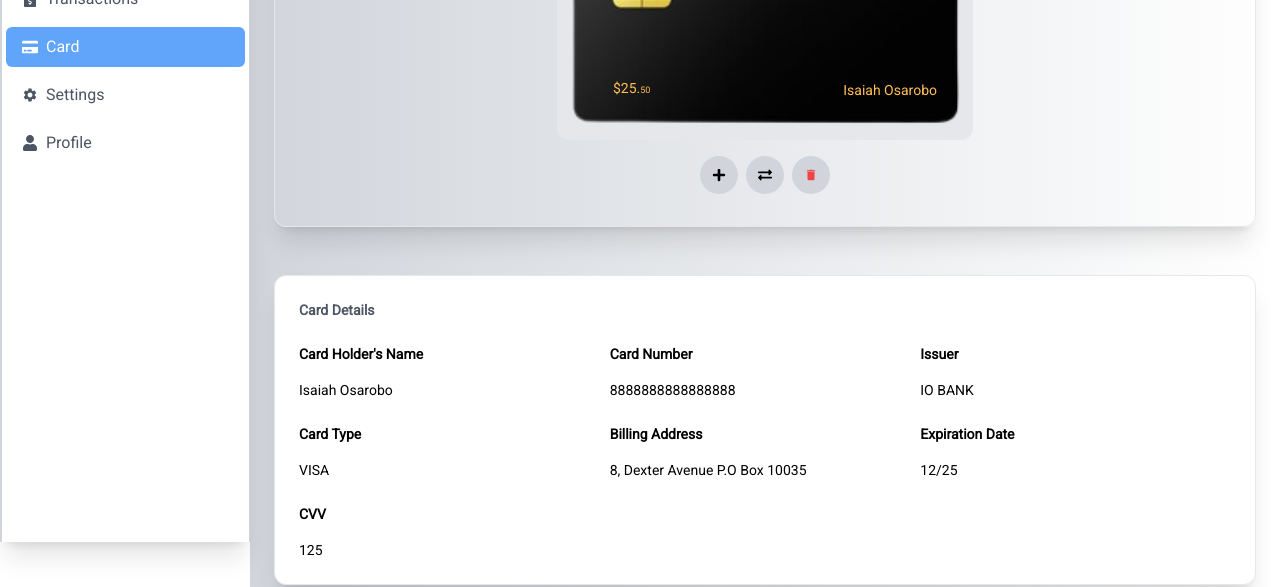
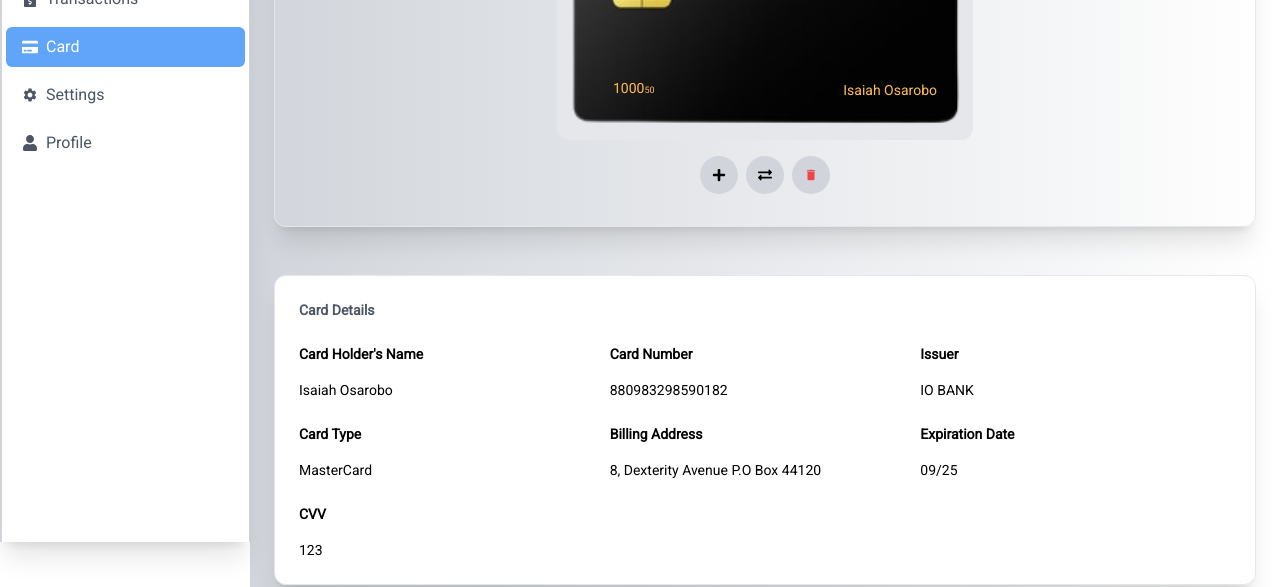
Before and after one commit to NishOG/iobank_frontend_private, a React (Create React App) app: page /dashboard/cards in a window 1280 px wide. Shown: the part 258-845 px from the top of the page. Built offline with nearby package versions, Linux system fonts and the light colour scheme; the HTML template or start-up script is replaced by a standard one.

Commit message:
Updated Card page to use details of card from the cardSlice

```diff
--- a/src/features/card/cardSlice.js
+++ b/src/features/card/cardSlice.js
@@ -8,7 +8,7 @@ import { createSlice } from "@reduxjs/toolkit";
         cardHolder: "Isaiah Osarobo",
         bankName: 'IO BANK',
         symbol: '$',
-        cardNumber: 8809832985901802,
+        cardNumber: 880983298590182,
         cardType: 'MasterCard',
         expirationDate: '09/25',
         cvv: 123,
@@ -21,9 +21,9 @@ import { createSlice } from "@reduxjs/toolkit";
     transactions: [],
 };
 
-export const cardSlicer = createSlice(
+export const cardSlice = createSlice(
     {
-        name: 'cards',
+        name: 'card',
         initialState,
         reducers: {
             addTransaction: (state, action) => {
@@ -36,8 +36,8 @@ export const cardSlicer = createSlice(
     }
 )
 
-export const { addTransaction, createCard } = cardSlicer.actions;
+export const { addTransaction, createCard } = cardSlice.actions;
 
-export default cardSlicer.reducer;
+export default cardSlice.reducer;
 
-export const card = state => state.cards.card;
+export const card = state => state.card.card;
--- a/src/pages/dashboard/Card.js
+++ b/src/pages/dashboard/Card.js
@@ -1,13 +1,15 @@
 import React from 'react'
-import { FaExchangeAlt, FaPiggyBank, FaPlus } from 'react-icons/fa'
+import { FaExchangeAlt, FaPlus } from 'react-icons/fa'
+import { useSelector } from 'react-redux'
 import Transaction from './Transaction'
 import creditCard from '../../img/credit_card.png'
 import { MdDelete } from 'react-icons/md'
+import { card } from '../../features/card/cardSlice'
 
 const Card = () => {
+  const userCard = useSelector(card)
   return (
     <>
-
       <section id='account-section' className='w-full flex flex-col border border-gray-200 text-xl bg-transparent rounded-xl mt-12 p-6 gap-2 shadow-xl overflow-x-auto items-center'>
         <div className='flex flex-col sm:flex-row sm:flex-wrap justify-center'>
           <div className='text-sm sm:text-xl p-2 bg-gray-200 bg-gray-200 rounded-xl flex gap-2 relative'>
@@ -16,8 +18,8 @@ const Card = () => {
                 <div className='w-5 h-5 rounded-xl sm:w-8 sm:h-8 sm:rounded-2xl bg-red-500'></div>
                 <div className='w-5 h-5 rounded-xl sm:w-8 sm:h-8 sm:rounded-2xl bg-golden ml-[-8px] sm:ml-[-12px] opacity-70'></div>
             </div>
-            <p className='absolute bottom-5 sm:bottom-8 right-7 sm:right-7 p-2 text-sm text-golden'>Isaiah Osarobo</p>
-            <p className='absolute bottom-5 sm:bottom-8 left-7 sm:left-12 p-2 text-sm text-golden'>$25.<span className='text-[9px]'>50</span></p>
+            <p className='absolute bottom-5 sm:bottom-8 right-7 sm:right-7 p-2 text-sm text-golden'>{userCard.cardHolder}</p>
+            <p className='absolute bottom-5 sm:bottom-8 left-7 sm:left-12 p-2 text-sm text-golden'>{userCard.balance}<span className='text-[9px]'>50</span></p>
           </div>
         </div>
 
@@ -41,43 +43,43 @@ const Card = () => {
           <div className='min-w-200 flex flex-col gap-4 pt-6 w-1/3'>
               <p className='text-sm font-bold'>Card Holder's Name</p>
               <div className='flex flex-1 w-full justify-between text-[12px] sm:text-sm'>
-                <p>Isaiah Osarobo</p>
+                <p>{userCard.cardHolder}</p>
               </div>
           </div>
           <div className='min-w-200 flex flex-col gap-4 pt-6 w-1/3'>
               <p className='text-sm font-bold'>Card Number</p>
               <div className='flex flex-1 w-full justify-between text-[12px] sm:text-sm'>
-                <p>8888888888888888</p>
+                <p>{userCard.cardNumber}</p>
               </div>
           </div>
           <div className='min-w-200 flex flex-col gap-4 pt-6 w-1/3'>
               <p className='text-sm font-bold'>Issuer</p>
               <div className='flex flex-1 w-full justify-between text-[12px] sm:text-sm'>
-                <p>IO BANK</p>
+                <p>{userCard.bankName}</p>
               </div>
           </div>
           <div className='min-w-200 flex flex-col gap-4 pt-6 w-1/3'>
               <p className='text-sm font-bold'>Card Type</p>
               <div className='flex flex-1 w-full justify-between text-[12px] sm:text-sm'>
-                <p>VISA</p>
+                <p>{userCard.cardType}</p>
               </div>
           </div>
           <div className='min-w-200 flex flex-col gap-4 pt-6 w-1/3'>
               <p className='text-sm font-bold'>Billing Address</p>
               <div className='flex flex-1 w-full justify-between text-[12px] sm:text-sm'>
-                <p>8, Dexter Avenue P.O Box 10035</p>
+                <p>{userCard.billingAddress}</p>
               </div>
           </div>
           <div className='min-w-200 flex flex-col gap-4 pt-6 w-1/3'>
               <p className='text-sm font-bold'>Expiration Date</p>
               <div className='flex flex-1 w-full justify-between text-[12px] sm:text-sm'>
-                <p>12/25</p>
+                <p>{userCard.expirationDate}</p>
               </div>
           </div>
           <div className='min-w-200 flex flex-col gap-4 pt-6 w-1/3'>
               <p className='text-sm font-bold'>CVV</p>
               <div className='flex flex-1 w-full justify-between text-[12px] sm:text-sm'>
-                <p>125</p>
+                <p>{userCard.cvv}</p>
               </div>
           </div>
         </div>
```
